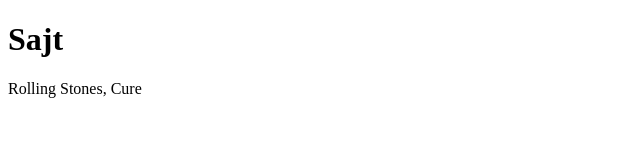
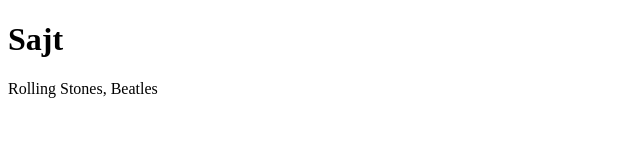
Before and after one commit to dirtyOldTown/mongofreak, a plain HTML site: page index.html in a window 1280 px wide. Shown: the full height of the page, 0-640 px from the left. Drawn offline with Linux system fonts and the light colour scheme.

Commit message:
Update index.html

```diff
--- a/index.html
+++ b/index.html
@@ -8,7 +8,7 @@
 <body>
   <h1>Sajt</h1>
   <p>
-   Rolling Stones, Cure
+   Rolling Stones, Beatles
 
   </p>
 </body>
```
